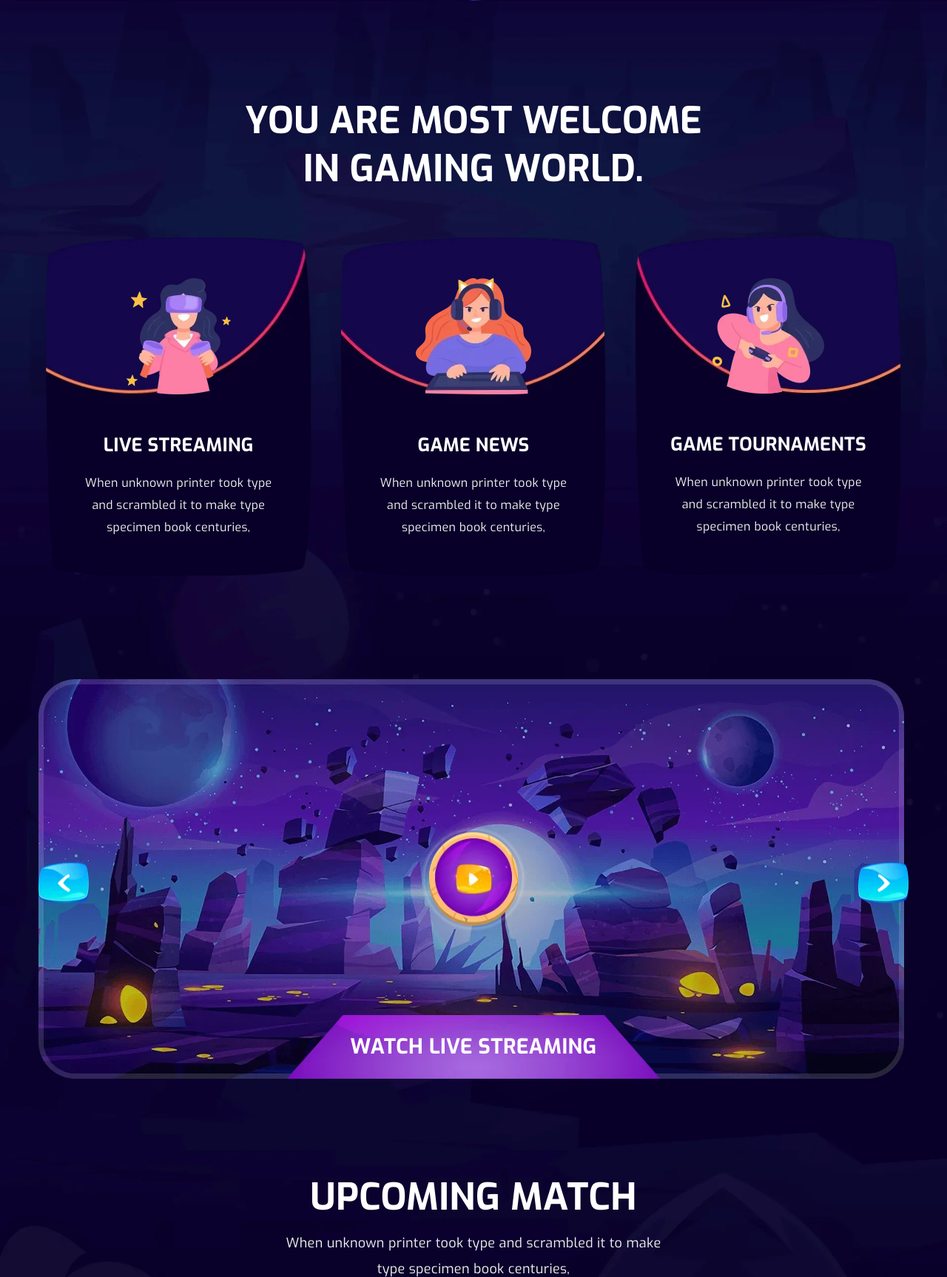
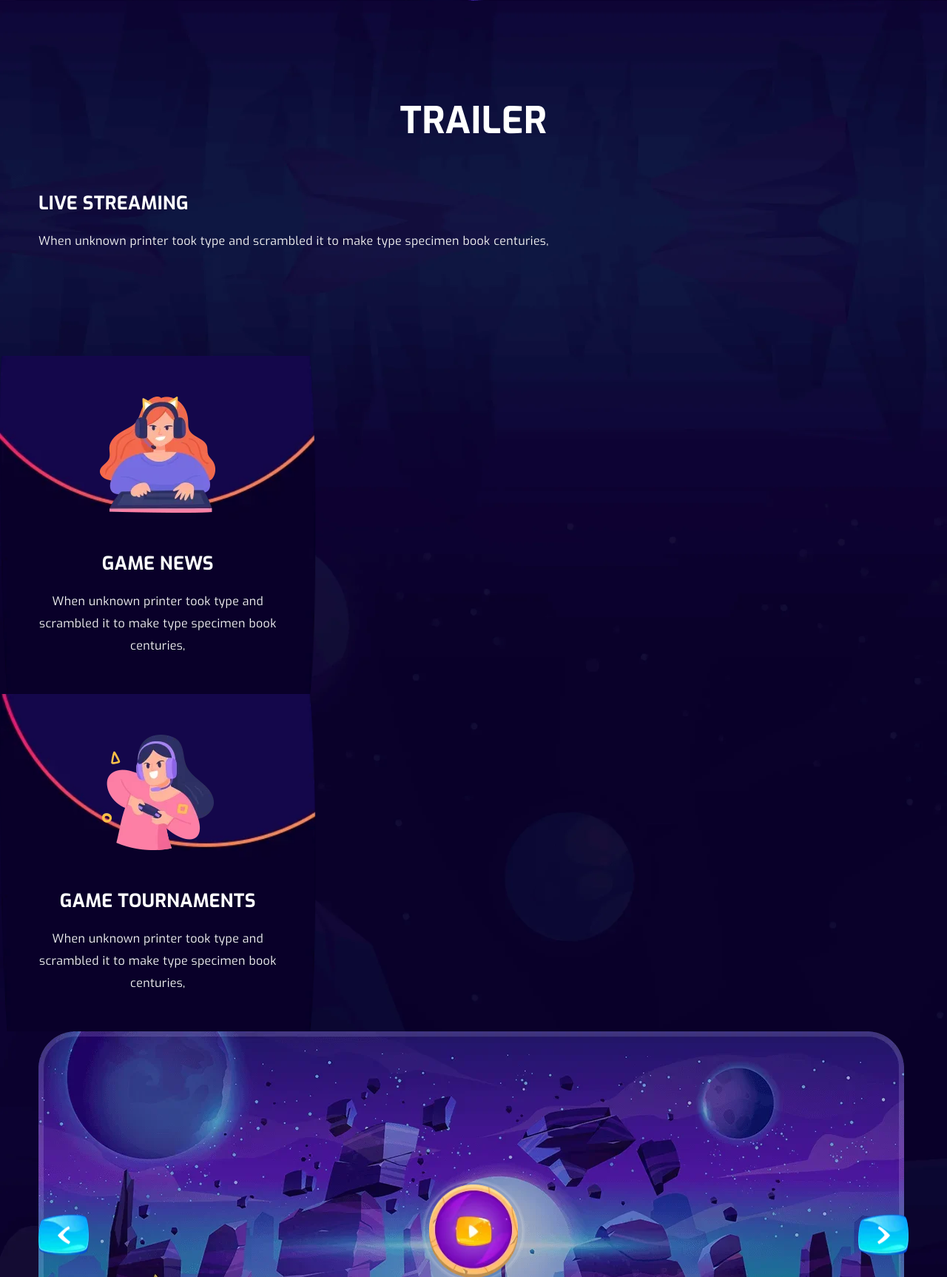
Before and after one commit to miftahr149/dynamics, a CodeIgniter 4 app: template app/Views/Home/ViewIndex.php in a window 1280 px wide. Shown: the part 819-2545 px from the top of the page at 74% size. Run offline with PHP 8.4 and a stand-in for CodeIgniter, Linux system fonts and the light colour scheme; the template is opened without the code that fills it, so the values that code supplies are empty; some libraries are stand-ins or nearby versions.

Commit message:
First Page Modify (Farrel)

```diff
--- a/app/Views/Home/ViewIndex.php
+++ b/app/Views/Home/ViewIndex.php
@@ -177,17 +177,9 @@
         <section class="gaming_world_section mb-140">
             <div class="container">
                 <div class="section_title text-center wow fadeInUp mb-60" data-wow-delay="0.1s" data-wow-duration="1.1s">
-                    <h2>yOU ARE MOST WELCOME <br>
-                        IN GAMING WORLD.</h2>
+                    <h2>TRAILER</h2>
                 </div>
-                <div class="gaming_world_inner">
-                    <div class="row">
-                        <div class="col-lg-4 col-md-4 col-sm-6">
-                            <div class="single_gaming_world wow fadeInUp" data-bgimg="<?= BASE_URL ?>assets/img/others/gaming-world-bg1.webp" data-wow-delay="0.1s" data-wow-duration="1.1s">
-                                <div class="gaming_world_thumb">
-                                    <img width="141" height="157" src="<?= BASE_URL ?>assets/img/others/gaming-world1.webp" alt="">
-                                </div>
-                                <div class="gaming_world_text">
+                    <div class="gaming_world_text">
                                     <h3>Live Streaming</h3>
                                     <p>When unknown printer took
                                         type and scrambled it to make type
@@ -250,7 +242,7 @@
                                     <a class="video_popup" href="https://www.youtube.com/watch?v=eS9Qm4AOOBY"><img width="134" height="140" src="<?= BASE_URL ?>assets/img/others/play-btn.webp" alt=""></a>
                                 </div>
                                 <div class="live_streaming_text">
-                                    <h3>Watch Live Streaming</h3>
+                                    <h3>Watch Trailer</h3>
                                 </div>
                             </div>
                             <div class="gaming_video_thumb">
--- a/app/Views/welcome_message.php
+++ b/app/Views/welcome_message.php
@@ -1,3 +1,4 @@
+
 <!DOCTYPE html>
 <html lang="en">
 <head>
```
